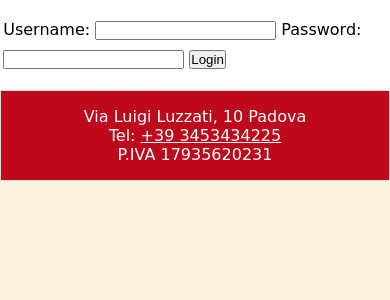
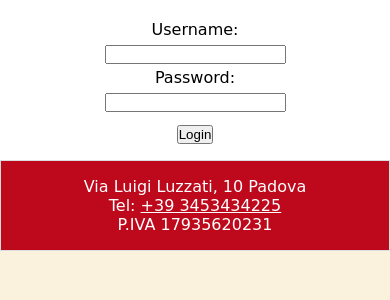
Before and after one commit to Edivad99/Burger-TecWeb, a PHP site: page /login.html in a window 390 px wide. Shown: the part 111-411 px from the top of the page. Run offline with PHP 8.4, Linux system fonts and the light colour scheme.

Commit message:
Sistemato login per mobile
Nella pagina login su mobile le label si sminchiavano.

```diff
--- a/css/mobile.css
+++ b/css/mobile.css
@@ -124,6 +124,25 @@ header h1 {
     display: block;
 }
 
+/* CONTENUTO > Login */
+
+#contenutoGenerale form {
+    display: flex;
+    flex-direction: column;
+    text-align: center;
+}
+
+#user, #pwd {
+    width: fit-content;
+    margin: auto;
+}
+
+#login {
+    width: fit-content;
+    margin-top: 1em;
+    margin-left: auto;
+    margin-right: auto;
+}
 
 /*
 =================================
--- a/login.html
+++ b/login.html
@@ -49,7 +49,7 @@
             <input type="text" name="usr" id="user" autocomplete="username"/>
             <label for="pwd" lang="en">Password:</label>
             <input type="password" name="pwd" id="pwd" autocomplete="current-password"/>
-            <input type="submit" value="Login"/>
+            <input type="submit" value="Login" id="login"/>
         </form>
     </div>
     <footer>
```
